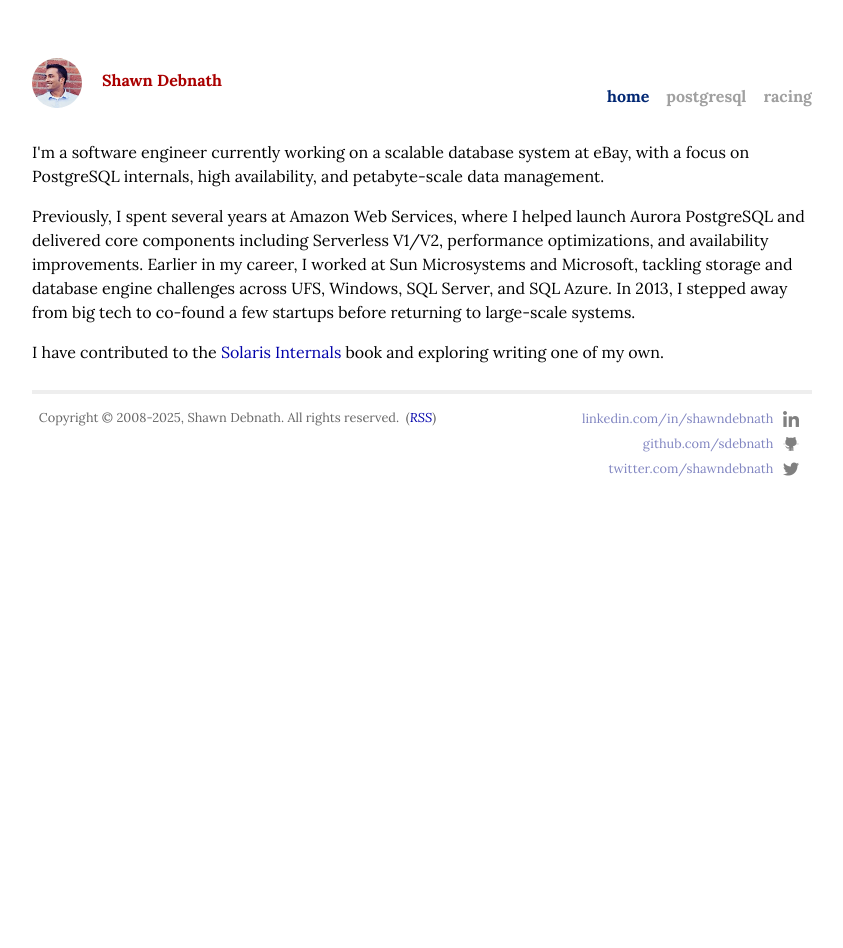
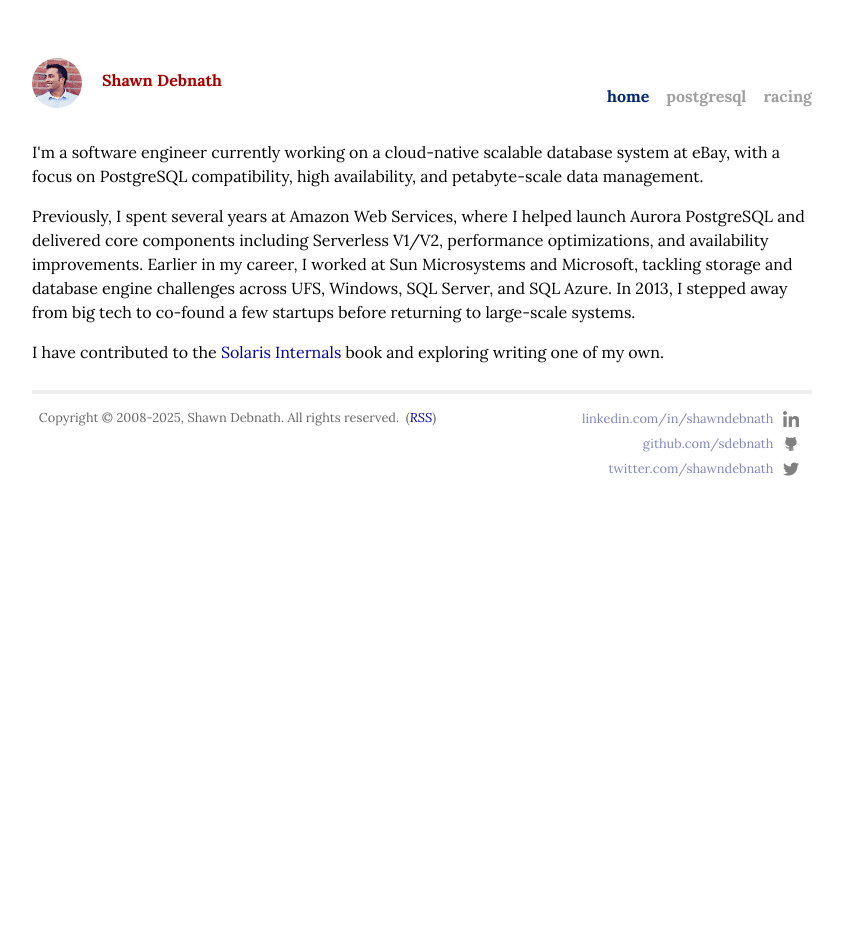
Before and after one commit to sdebnath/shawndebnath.com, a Jekyll site: the page built from index.html, in a window 1280 px wide. Shown: the whole page, without its empty margins (218-1061 px from the left). Built offline with Jekyll 4.4.1, drawn with Linux system fonts in a browser that asks for light colours; nearby versions of some CDN libraries.

Commit message:
Change intro line

```diff
--- a/index.html
+++ b/index.html
@@ -9,8 +9,8 @@ menu-order: 1
 <div id="home">
 	<div style="height:50%">
 		<p>
-			I'm a software engineer currently working on a scalable database system at eBay,
-			with a focus on PostgreSQL internals, high availability, and petabyte-scale data management.
+			I'm a software engineer currently working on a cloud-native scalable database system at eBay,
+			with a focus on PostgreSQL compatibility, high availability, and petabyte-scale data management.
 		</p>
 		<p>
 			Previously, I spent several years at Amazon Web Services, where I helped
```
